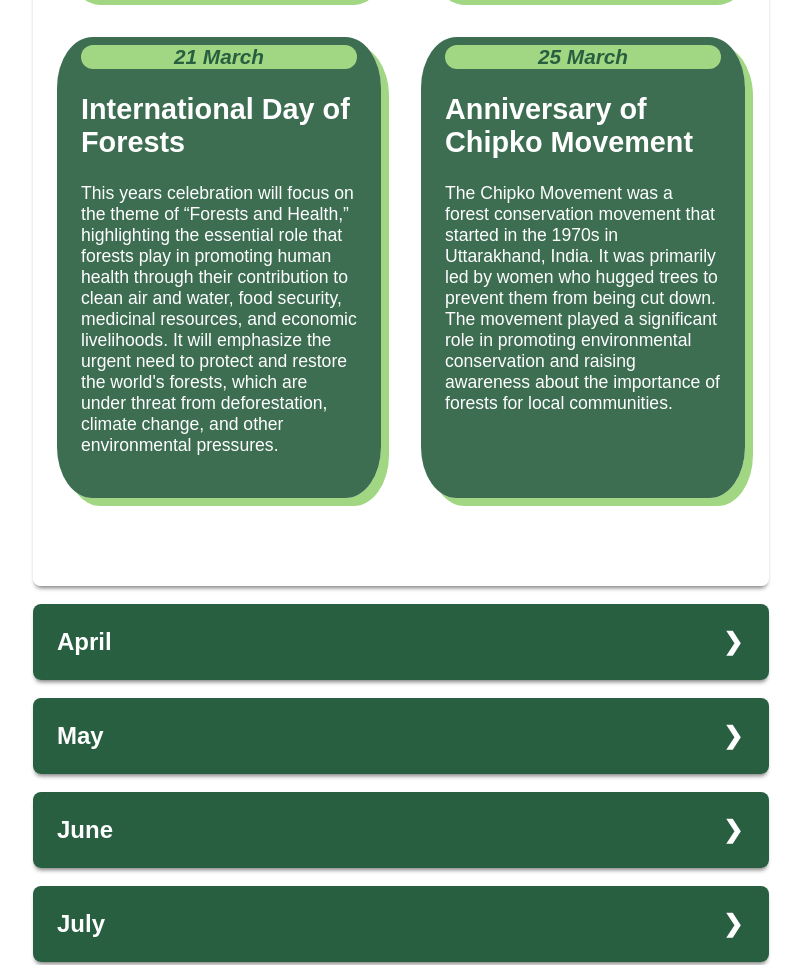
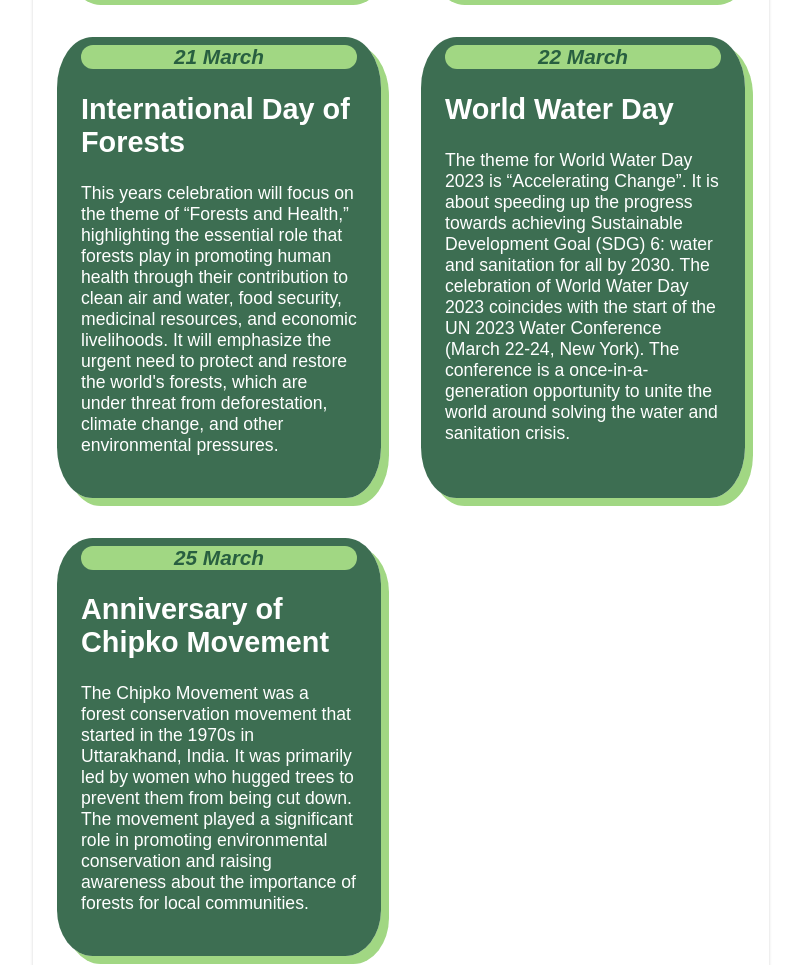
Before and after one commit to kroenger/kroenger, an Astro site: page /calendar in a window 1280 px wide. Shown: the part 926-1891 px from the top of the page, without its empty margins (239-1040 px from the left). Built offline with nearby package versions, Linux system fonts and the light colour scheme; Astro itself is replaced by a stand-in of ours.

Commit message:
world water day added

```diff
--- a/src/observanceDaysData/march.js
+++ b/src/observanceDaysData/march.js
@@ -24,6 +24,14 @@
         from deforestation, climate change, and other environmental pressures.`
     },
     {
+        date: "22 March",
+        day: "World Water Day",
+        description: `The theme for World Water Day 2023 is “Accelerating Change”. It is about speeding up the progress
+        towards achieving Sustainable Development Goal (SDG) 6: water and sanitation for all by 2030. The celebration of
+        World Water Day 2023 coincides with the start of the UN 2023 Water Conference (March 22-24, New York). The conference
+        is a once-in-a-generation opportunity to unite the world around solving the water and sanitation crisis.`
+    },
+    {
         date: "25 March",
         day: "Anniversary of Chipko Movement",
         description: `The Chipko Movement was a forest conservation movement that started in the 1970s in Uttarakhand, India.
```
